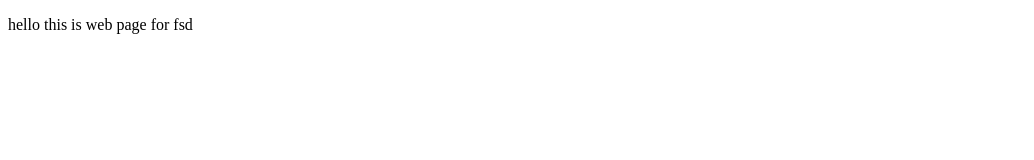
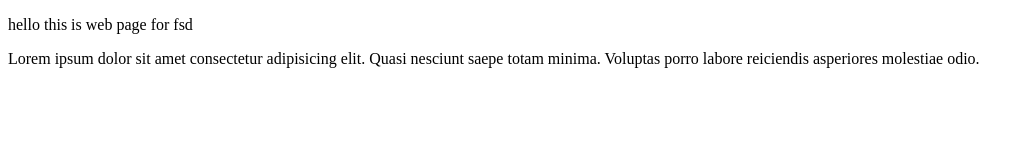
Before and after one commit to satwikteotia/fsd28fsd, a plain HTML site: page index.html in a window 1280 px wide. Shown: the whole page, without its empty margins (0-1034 px from the left). Drawn offline with Linux system fonts and the light colour scheme.

Commit message:
2ndchange

```diff
--- a/index.html
+++ b/index.html
@@ -7,5 +7,7 @@
 </head>
 <body>
     <p>hello this is web page for fsd</p>
+    <p>Lorem ipsum dolor sit amet consectetur adipisicing elit. Quasi nesciunt saepe totam minima. Voluptas porro labore reiciendis asperiores molestiae odio.</p>
+
 </body>
 </html>
```
